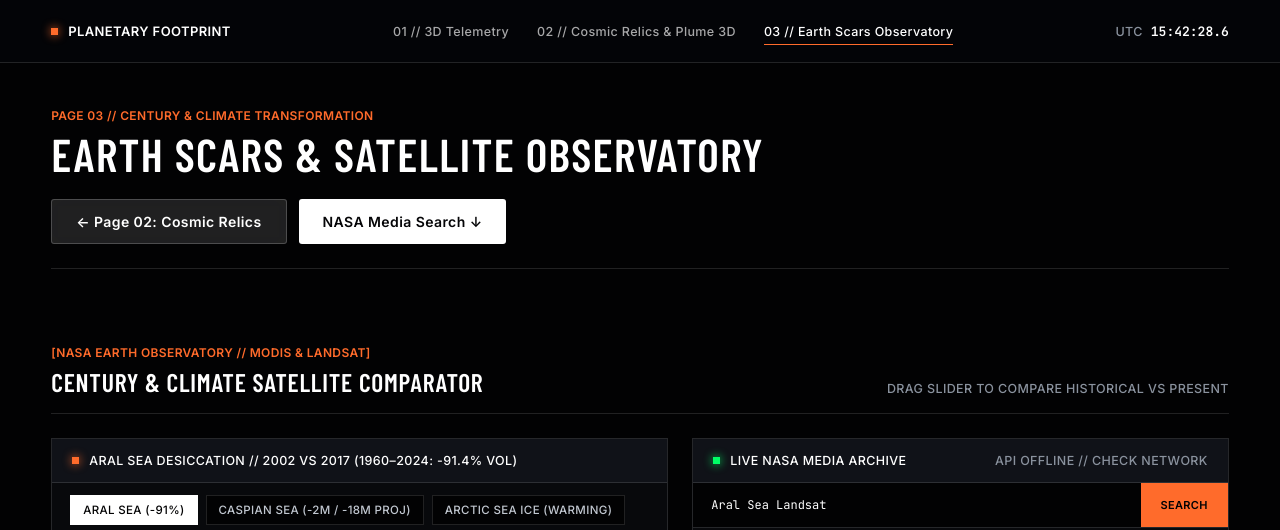
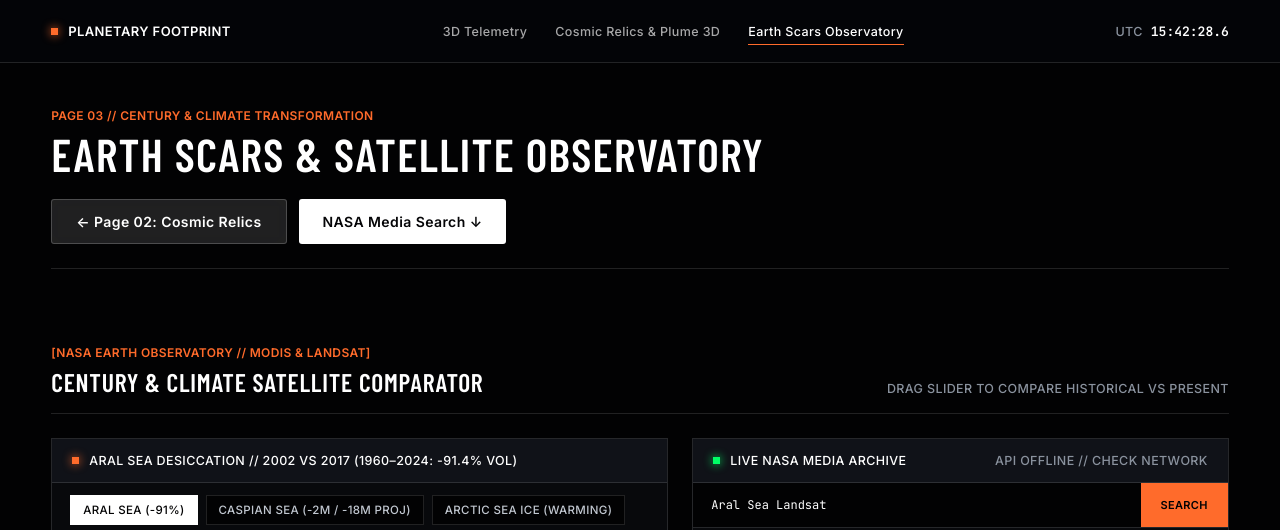
Before and after one commit to Akkhor07/planetary-footprint-mystic, a plain HTML site: page observatory.html in a window 1280 px wide. Shown: the top 530 px of the page. Drawn offline with nearby package versions, Linux system fonts and the light colour scheme; no server answers.

Commit message:
Update observatory.html

```diff
--- a/observatory.html
+++ b/observatory.html
@@ -16,11 +16,11 @@
         <span class="sys-code">PLANETARY FOOTPRINT</span>
       </a>
 
-      <nav class="sys-header__nav" aria-label="Site Pages">
-        <a href="index.html" class="sys-nav-link">01 // 3D Telemetry</a>
-        <a href="relics.html" class="sys-nav-link">02 // Cosmic Relics &amp; Plume 3D</a>
-        <a href="observatory.html" class="sys-nav-link active">03 // Earth Scars Observatory</a>
-      </nav>
+    <nav class="sys-header__nav" aria-label="Site Pages">
+      <a href="index.html" class="sys-nav-link">3D Telemetry</a>
+      <a href="relics.html" class="sys-nav-link">Cosmic Relics &amp; Plume 3D</a>
+      <a href="observatory.html" class="sys-nav-link active">Earth Scars Observatory</a>
+    </nav>
 
       <div class="sys-header__clock">
         <span class="mono-dim">UTC</span>
```
